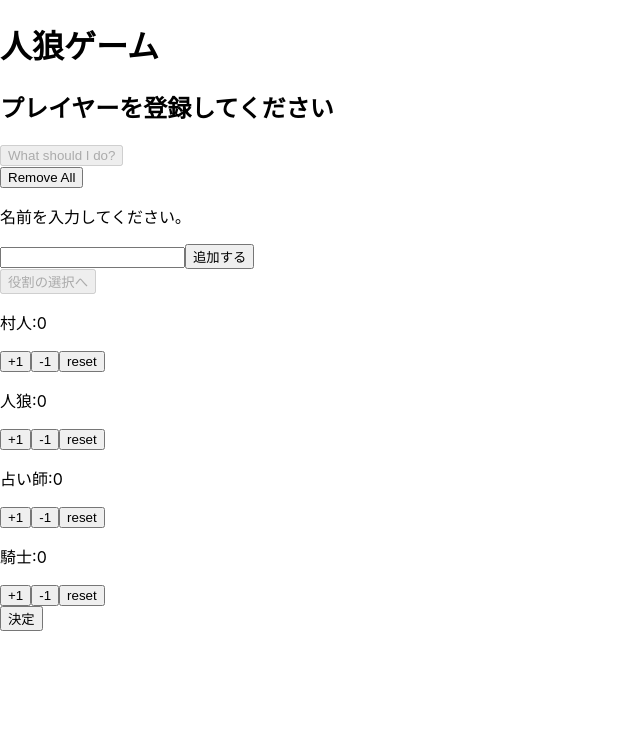
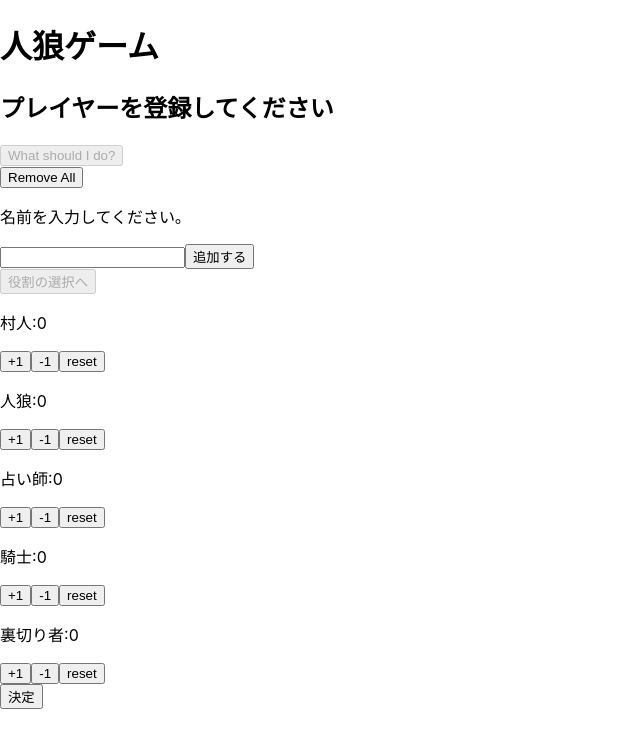
Before and after one commit to yutsu/jinro, a React (Create React App) app: page / in a window 1280 px wide. Shown: the top 748 px of the page, without its empty margins (0-640 px from the left). Built offline with nearby package versions, Linux system fonts and the light colour scheme.

Commit message:
Add Traitor role

```diff
--- a/src/App.js
+++ b/src/App.js
@@ -16,7 +16,7 @@ import ConfirmChoiceAtExile from './components/ConfirmChoiceAtExile';
 import OutcomeOfSeer from './components/OutcomeOfSeer';
 import SelectRoles from './components/SelectRoles';
 import ShowRole from './components/ShowRole';
-import {Villager, Werewolf, Seer, Knight} from './components/Roles';
+import {Villager, Werewolf, Seer, Knight, Traitor} from './components/Roles';
 
 
 
@@ -51,8 +51,8 @@ class WerewolfGame extends React.Component {
       players_with_roles: [],
       role_determined: false,
       phase: 'night_confirm',
-      possible_roles: ['villager', 'werewolf', 'seer', 'knight'],
-      n_each_role: {'villager':0, 'werewolf':0, 'seer':0, 'knight':0},
+      possible_roles: ['villager', 'werewolf', 'seer', 'knight', 'traitor'],
+      n_each_role: {'villager':0, 'werewolf':0, 'seer':0, 'knight':0, 'traitor':0},
       suspected_players: [],
       current_player_id: 0,
       night_action_to_be_killed: [],
@@ -139,26 +139,37 @@ class WerewolfGame extends React.Component {
       }
 
       for (let i=0; i < roles.length; i++) {
+        // 村人
         if (roles[i] === 'villager') {
           let player = new Villager(this.state.players[i])
           this.setState((prevState) => ({
             players_with_roles: prevState.players_with_roles.concat(player)
           }));
         }
+        // 人狼
         if (roles[i] === 'werewolf') {
           let player = new Werewolf(this.state.players[i])
           this.setState((prevState) => ({
             players_with_roles: prevState.players_with_roles.concat(player)
           }));
         }
+        // 占い師
         if (roles[i] === 'seer') {
           let player = new Seer(this.state.players[i])
           this.setState((prevState) => ({
             players_with_roles: prevState.players_with_roles.concat(player)
           }));
         }
+        // 騎士
         if (roles[i] === 'knight') {
           let player = new Knight(this.state.players[i]);
+          this.setState((prevState) => ({
+            players_with_roles: prevState.players_with_roles.concat(player)
+          }));
+        }
+        // 裏切り者
+        if (roles[i] === 'traitor') {
+          let player = new Traitor(this.state.players[i])
           this.setState((prevState) => ({
             players_with_roles: prevState.players_with_roles.concat(player)
           }));
--- a/src/components/RoleOptions.js
+++ b/src/components/RoleOptions.js
@@ -31,6 +31,12 @@ const RoleOptions = (props) => {
       updateNumberOfRoles={props.updateNumberOfRoles}
       />
 
+      <Counter
+      role='traitor'
+      role_jp='裏切り者'
+      updateNumberOfRoles={props.updateNumberOfRoles}
+      />
+
       <button onClick={props.determineRoles}>決定</button>
     </div>
   );
--- a/src/components/Roles.js
+++ b/src/components/Roles.js
@@ -13,6 +13,7 @@ class Villager extends Player{
     this.role = 'villager';
     this.role_jp = '村人';
     this.side = 0;
+    this.winning_side = 0
     this.killable = true;
     this.action_sentence = 'もっとも疑わしい人を一人選んでください｡';
   }
@@ -24,6 +25,7 @@ class Werewolf extends Player{
     this.role = 'werewolf';
     this.role_jp = '人狼';
     this.side = 1;
+    this.winning_side = 1
     this.killable = false;
     this.action_sentence = '今晩襲う人を決めてください｡';
   }
@@ -47,4 +49,13 @@ class Knight extends Villager{
   }
 }
 
-export {Villager, Werewolf, Seer, Knight};
+class Traitor extends Villager{
+  constructor(name){
+    super(name);
+    this.role = 'traitor';
+    this.role_jp = '裏切り者';
+    this.winning_side = 1
+  }
+}
+
+export {Villager, Werewolf, Seer, Knight, Traitor};
```
